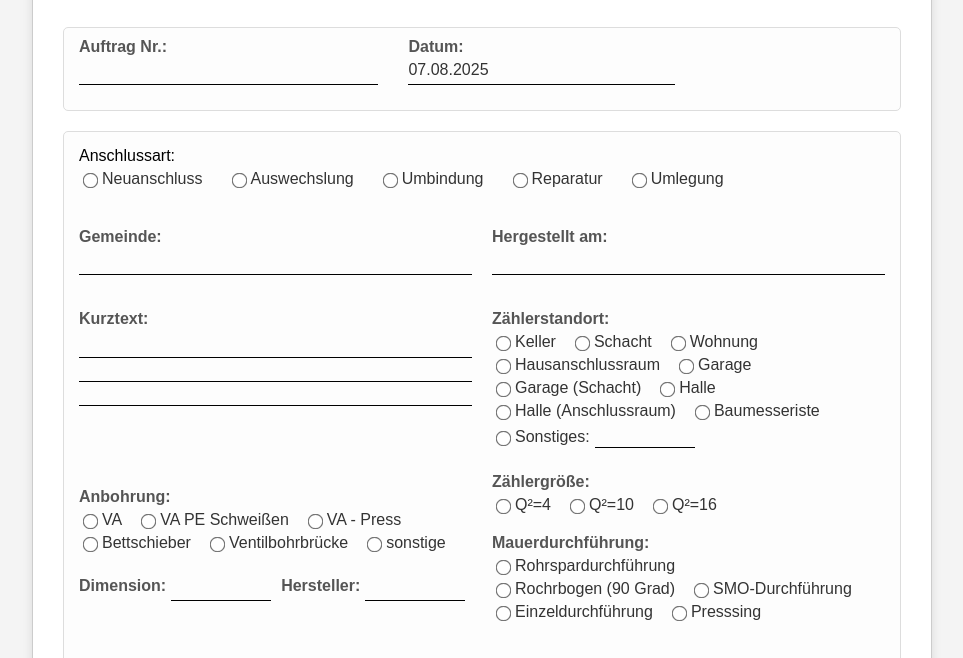
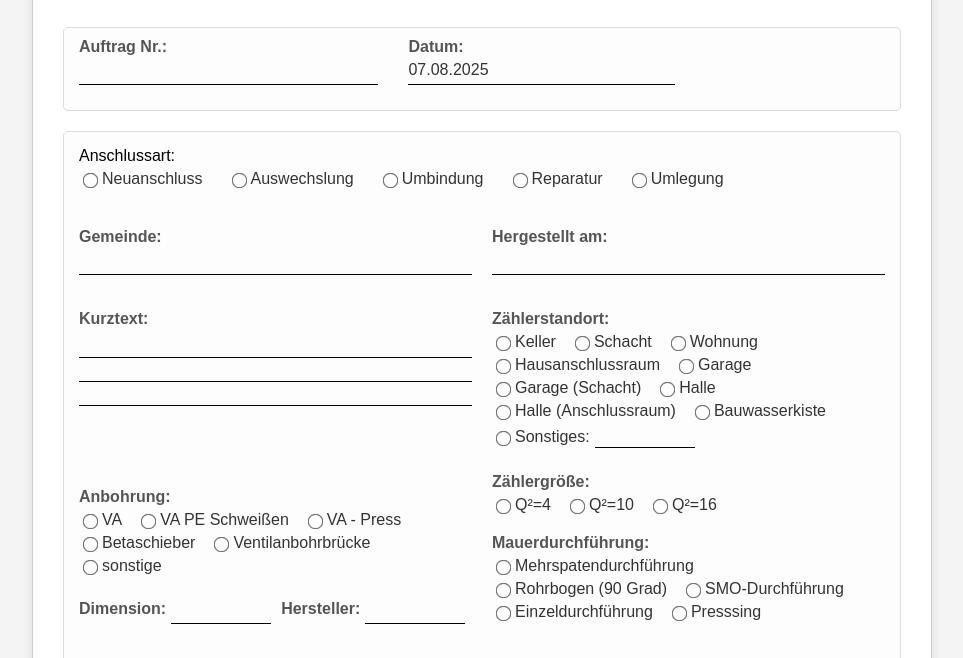
Before and after one commit to sirfox0/HausanschlussApp, a plain HTML site: page index.html in a window 1280 px wide. Shown: the part 139-797 px from the top of the page, without its empty margins (158-1121 px from the left). Drawn offline with nearby package versions, Linux system fonts and the light colour scheme.

Commit message:
Update index.html

```diff
--- a/index.html
+++ b/index.html
@@ -68,7 +68,7 @@
                             <label><input type="radio" name="zaehlerstandort" value="Garage (Schacht)"> Garage (Schacht)</label>
                             <label><input type="radio" name="zaehlerstandort" value="Halle"> Halle</label>
                             <label><input type="radio" name="zaehlerstandort" value="Halle (Anschlussraum)"> Halle (Anschlussraum)</label>
-                            <label><input type="radio" name="zaehlerstandort" value="Baumesseriste"> Baumesseriste</label>
+                            <label><input type="radio" name="zaehlerstandort" value="Bauwasserkiste"> Bauwasserkiste</label>
                             <label class="radio-with-input"><input type="radio" name="zaehlerstandort" value="Sonstiges"> Sonstiges: <input type="text" class="underline-input radio-inline-input"></label>
                         </div>
                     </div>
@@ -83,8 +83,8 @@
                             <label><input type="radio" name="anbohrung_typ" value="VA"> VA</label>
                             <label><input type="radio" name="anbohrung_typ" value="VA PE Schweißen"> VA PE Schweißen</label>
                             <label><input type="radio" name="anbohrung_typ" value="VA - Press"> VA - Press</label>
-                            <label><input type="radio" name="anbohrung_typ" value="Bettschieber"> Bettschieber</label>
-                            <label><input type="radio" name="anbohrung_typ" value="Ventilbohrbrücke"> Ventilbohrbrücke</label>
+                            <label><input type="radio" name="anbohrung_typ" value="Betaschieber"> Betaschieber</label>
+                            <label><input type="radio" name="anbohrung_typ" value="Ventilanbohrbrücke"> Ventilanbohrbrücke</label>
                             <label><input type="radio" name="anbohrung_typ" value="sonstige"> sonstige</label>
                         </div>
                     </div>
@@ -105,8 +105,8 @@
                     <div class="field-group">
                         <label>Mauerdurchführung: </label>
                         <div class="radio-group mauerdurchfuehrung-group">
-                            <label><input type="radio" name="mauerdurchfuehrung" value="Rohrspardurchführung"> Rohrspardurchführung</label>
-                            <label><input type="radio" name="mauerdurchfuehrung" value="Rochrbogen (90 Grad)"> Rochrbogen (90 Grad)</label>
+                            <label><input type="radio" name="mauerdurchfuehrung" value="Mehrspatendurchführung"> Mehrspatendurchführung</label>
+                            <label><input type="radio" name="mauerdurchfuehrung" value="Rohrbogen (90 Grad)"> Rohrbogen (90 Grad)</label>
                             <label><input type="radio" name="mauerdurchfuehrung" value="SMO-Durchführung"> SMO-Durchführung</label>
                             <label><input type="radio" name="mauerdurchfuehrung" value="Einzeldurchführung"> Einzeldurchführung</label>
                             <label><input type="radio" name="mauerdurchfuehrung" value="Presssing"> Presssing</label>
@@ -201,4 +201,5 @@
     </div>
     <script src="script.js"></script>
 </body>
+
 </html>
```
